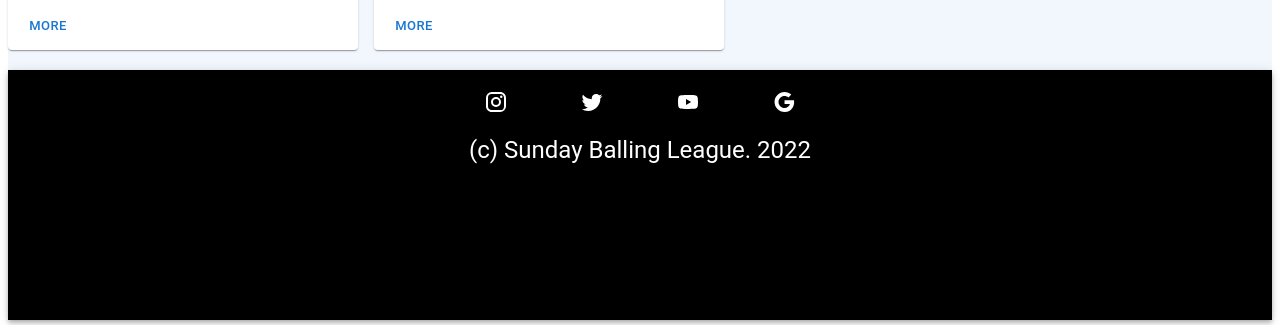
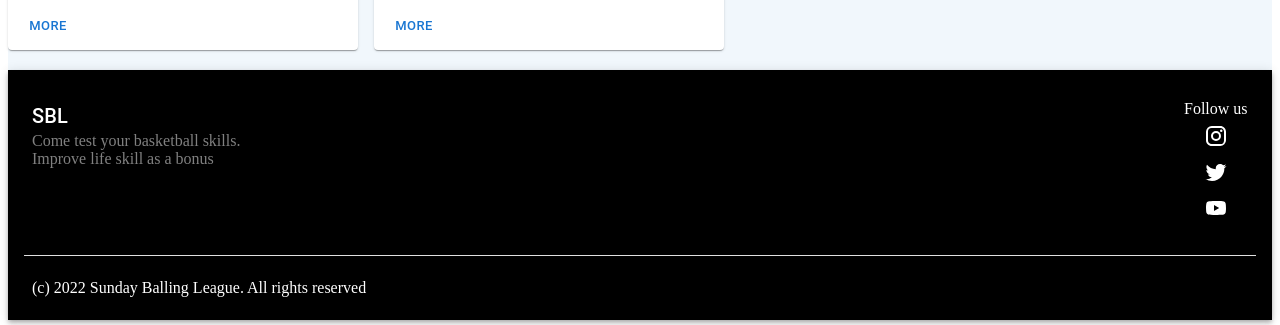
Before and after one commit to walethesolution/SBL, a React (Create React App) app in the folder sbl-frontend/: page / in a window 1280 px wide. Shown: the part 1577-1902 px from the top of the page. Built offline with nearby package versions, Linux system fonts and the light colour scheme.

Commit message:
Complete Version 0.1
Change layout theme

```diff
--- a/sbl-frontend/src/components/Footer/index.tsx
+++ b/sbl-frontend/src/components/Footer/index.tsx
@@ -1,8 +1,16 @@
-import { AppBar, Button, Stack, Toolbar, Box, Typography } from "@mui/material";
+import {
+  AppBar,
+  Button,
+  Stack,
+  Toolbar,
+  Box,
+  Typography,
+  Divider,
+  Grid,
+} from "@mui/material";
 import InstagramIcon from "@mui/icons-material/Instagram";
 import TwitterIcon from "@mui/icons-material/Twitter";
 import YouTubeIcon from "@mui/icons-material/YouTube";
-import GoogleIcon from "@mui/icons-material/Google";
 
 const Footer = () => {
   return (
@@ -11,12 +19,19 @@ const Footer = () => {
         position="static"
         style={{ background: "black", height: "250px" }}
       >
-        <Toolbar>
-          <Stack
-            direction="row"
-            spacing={4}
-            sx={{ flexGrow: 1, justifyContent: "center" }}
-          >
+        <Toolbar sx={{ flexGrow: 1, justfiyContent: "center" }}>
+          <Grid container sx={{ justifyContent: "space-between" }}>
+            <Stack>
+              <Typography variant="h6">SBL</Typography>
+              <Typography variant="inherit" color="grey">
+                Come test your basketball skills.
+              </Typography>
+              <Typography variant="inherit" color="grey">
+                Improve life skill as a bonus
+              </Typography>
+            </Stack>
+            <Stack>
+              <Typography variant="inherit">Follow us</Typography>
               <Button color="inherit">
                 <InstagramIcon />
               </Button>
@@ -26,20 +41,21 @@ const Footer = () => {
               <Button color="inherit">
                 <YouTubeIcon />
               </Button>
-            <Button color="inherit">
-              <GoogleIcon />
-            </Button>
             </Stack>
+          </Grid>
         </Toolbar>
+        <Divider variant="middle" color="white" />
+        <Toolbar>
           <Typography
-          variant="h5"
+            variant="inherit"
             sx={{
               display: "flex",
-            justifyContent: "center",
+              justifyContent: "start",
             }}
           >
-          (c) Sunday Balling League. 2022
+            (c) 2022 Sunday Balling League. All rights reserved
           </Typography>
+        </Toolbar>
       </AppBar>
     </Box>
   );
```
Lines whose indentation alone changed are shown as unchanged.
